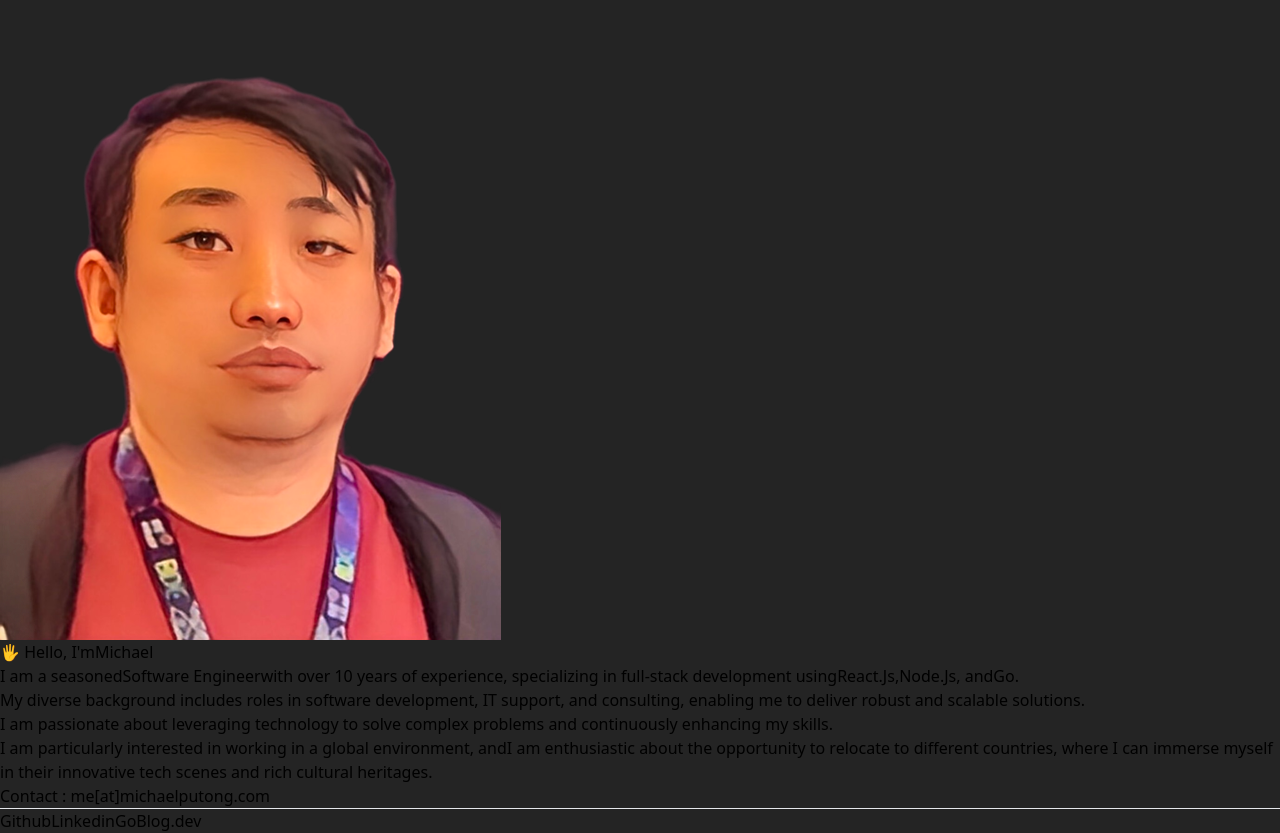
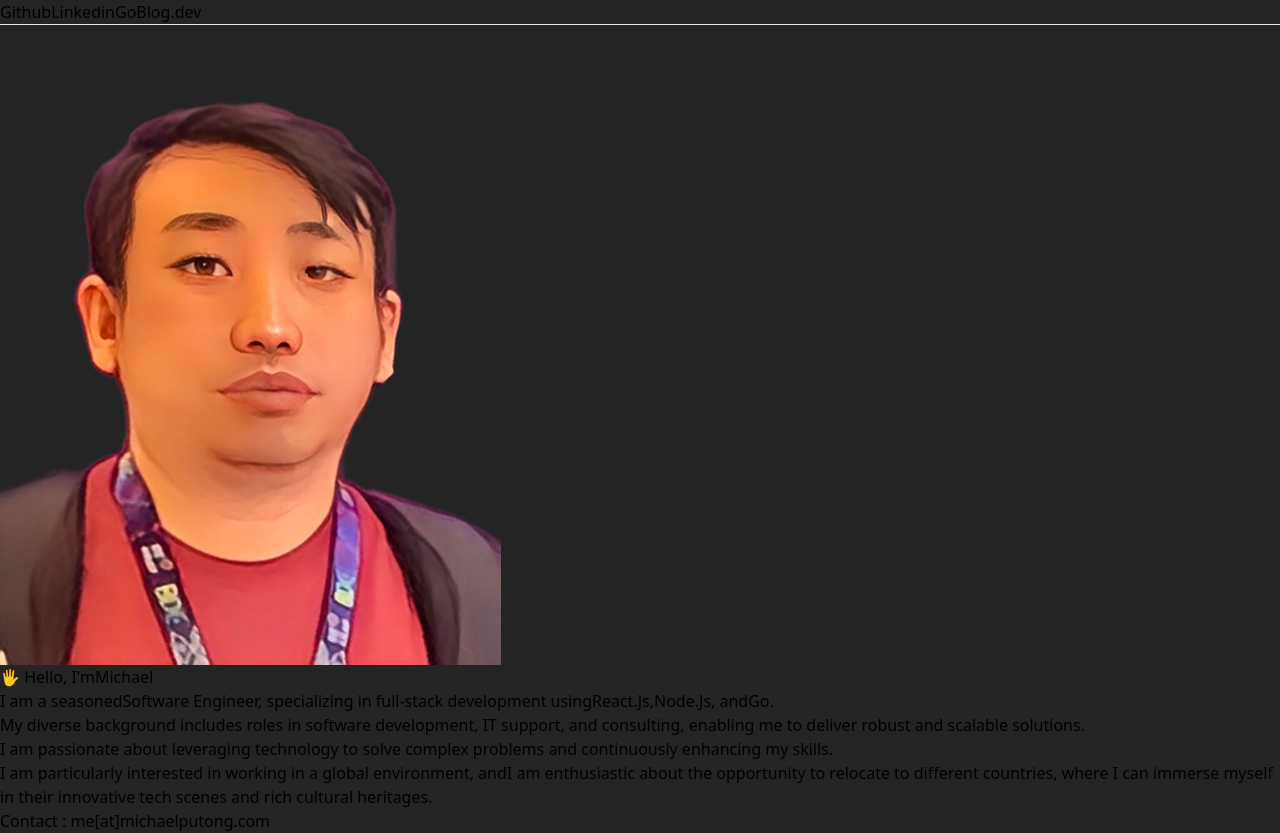
Before and after one commit to michaelwp/michaelputong.com, a React (Vite) app: page / in a window 1280 px wide. Built offline with nearby package versions, Linux system fonts and the light colour scheme.

Commit message:
modified:   src/App.tsx         modified:   src/components/body.tsx         modified:   src/components/social.tsx

```diff
--- a/src/App.tsx
+++ b/src/App.tsx
@@ -1,14 +1,23 @@
 import Title from "./components/title.tsx";
 import Body from "./components/body.tsx";
 import Avatar from "./components/avatar.tsx";
+import Social from "./components/social.tsx";
 
 function App() {
     return (
-        <div className={"flex xl:flex-row lg:flex-row flex-col items-center p-10 w-full justify-center"}>
-            <div className={"p-2"}>
+        <>
+            <div className={"w-full xl:pl-10 xl:pr-10 lg:pl-10 lg:pr-10 md:pl-5 md:pr-5 pl-3 pr-3"}>
+                <Social/>
+            </div>
+            <hr className={"mt-5"}/>
+            <div className={`flex xl:flex-row lg:flex-row flex-col
+                             items-center
+                             xl:pt-10 lg:pt-10 p-10 pt-5
+                             w-full
+                             justify-center`}>
+                <div className={"p-2 pr-5"}>
                     <Avatar/>
                 </div>
-            <div className={"m-2"}/>
                 <div className={"text-white flex flex-col space-y-2"}>
                     <div className={"flex flex-col m-2"}>
                         <Title/>
@@ -18,6 +27,7 @@ function App() {
                     </div>
                 </div>
             </div>
+        </>
     )
 }
 
--- a/src/components/body.tsx
+++ b/src/components/body.tsx
@@ -1,5 +1,4 @@
 import Contact from "./contact.tsx";
-import Social from "./social.tsx";
 
 const Body = () => {
     return (
@@ -10,8 +9,7 @@ const Body = () => {
                     <span className={"text-2xl font-normal text-blue-500 p-2"}>
                             Software Engineer
                         </span>
-                    with over 10 years of experience, specializing in full-stack
-                    development using
+                    , specializing in full-stack development using
                     <span className={"text-2xl font-normal text-red-500 p-2"}>
                             React.Js
                         </span>,
@@ -45,10 +43,6 @@ const Body = () => {
             <div className={"flex flex-row space-x-1 items-center m-2"}>
                 <span className={"text-sm text-gray-400"}>Contact :</span> <Contact/>
             </div>
-            <hr className={"mt-5"}/>
-            <div>
-                <Social/>
-            </div>
         </>
     )
 }
--- a/src/components/social.tsx
+++ b/src/components/social.tsx
@@ -2,13 +2,22 @@ const Social = () => {
     return (
         <>
             <div className={"m-2 mt-5 flex space-x-2 flex-row"}>
-                <button className={"p-1 pl-3 pr-3 bg-white w-fit text-sm text-black font-medium"}>
+                {/*<button className={"p-1 pl-3 pr-3 bg-white w-fit text-sm text-black font-medium"}>*/}
+                {/*    <a href="https://www.github.com/michaelwp">Github</a>*/}
+                {/*</button>*/}
+                <button className={"p-1 pl-3 pr-3 text-white w-fit text-sm font-medium"}>
                     <a href="https://www.github.com/michaelwp">Github</a>
                 </button>
-                <button className={"p-1 pl-3 pr-3 bg-blue-500 w-fit text-sm text-white font-medium"}>
+                {/*<button className={"p-1 pl-3 pr-3 bg-blue-500 w-fit text-sm text-white font-medium"}>*/}
+                {/*    <a href="https://id.linkedin.com/in/michael-wenceslaus">Linkedin</a>*/}
+                {/*</button>*/}
+                <button className={"p-1 pl-3 pr-3 text-white w-fit text-sm font-medium"}>
                     <a href="https://id.linkedin.com/in/michael-wenceslaus">Linkedin</a>
                 </button>
-                <button className={"p-1 pl-3 pr-3 bg-white w-fit text-sm text-black font-medium"}>
+                {/*<button className={"p-1 pl-3 pr-3 bg-white w-fit text-sm text-black font-medium"}>*/}
+                {/*    <a href="https://www.goblog.dev">GoBlog.dev</a>*/}
+                {/*</button>*/}
+                <button className={"p-1 pl-3 pr-3 text-white w-fit text-sm font-medium"}>
                     <a href="https://www.goblog.dev">GoBlog.dev</a>
                 </button>
             </div>
```
Lines whose indentation alone changed are shown as unchanged.
